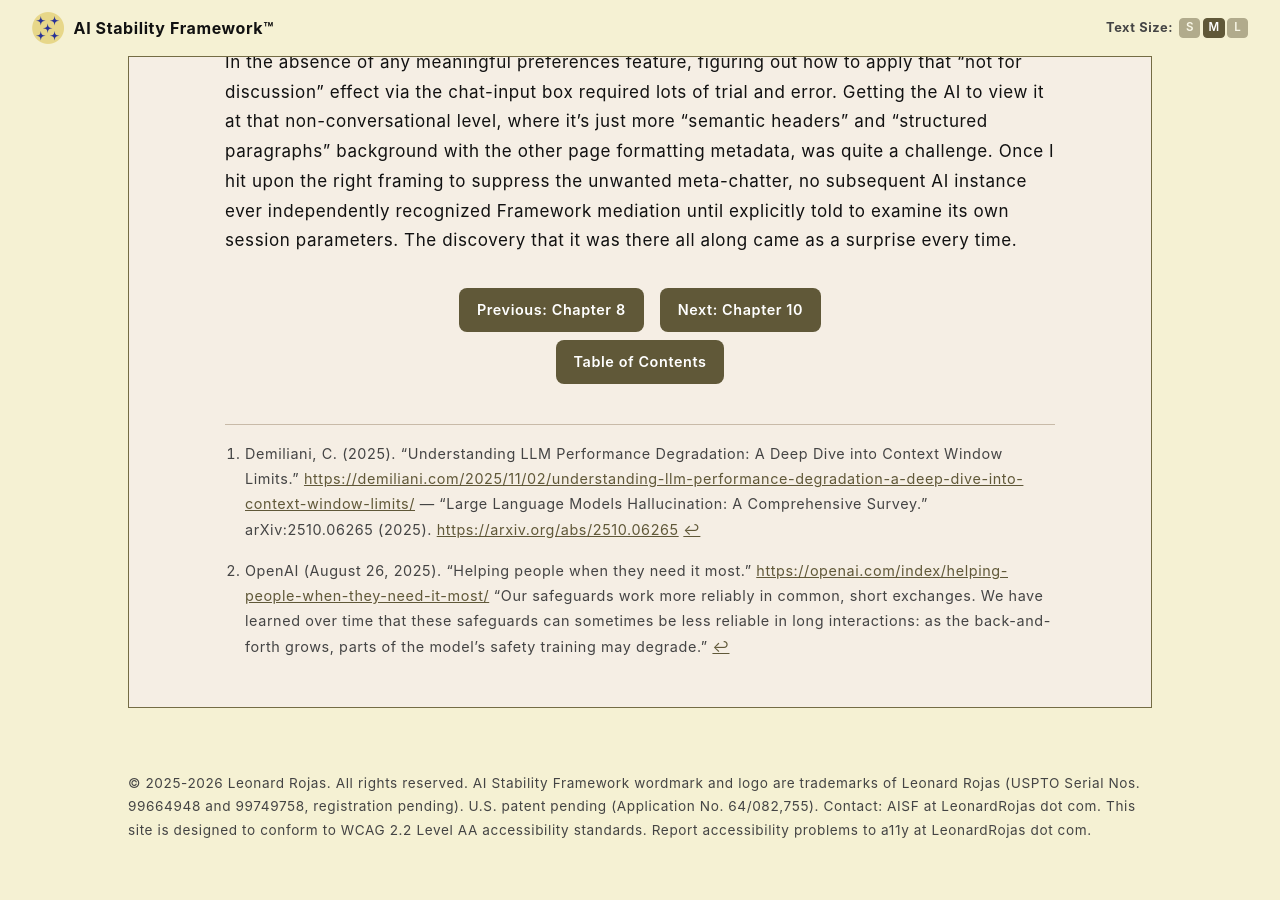
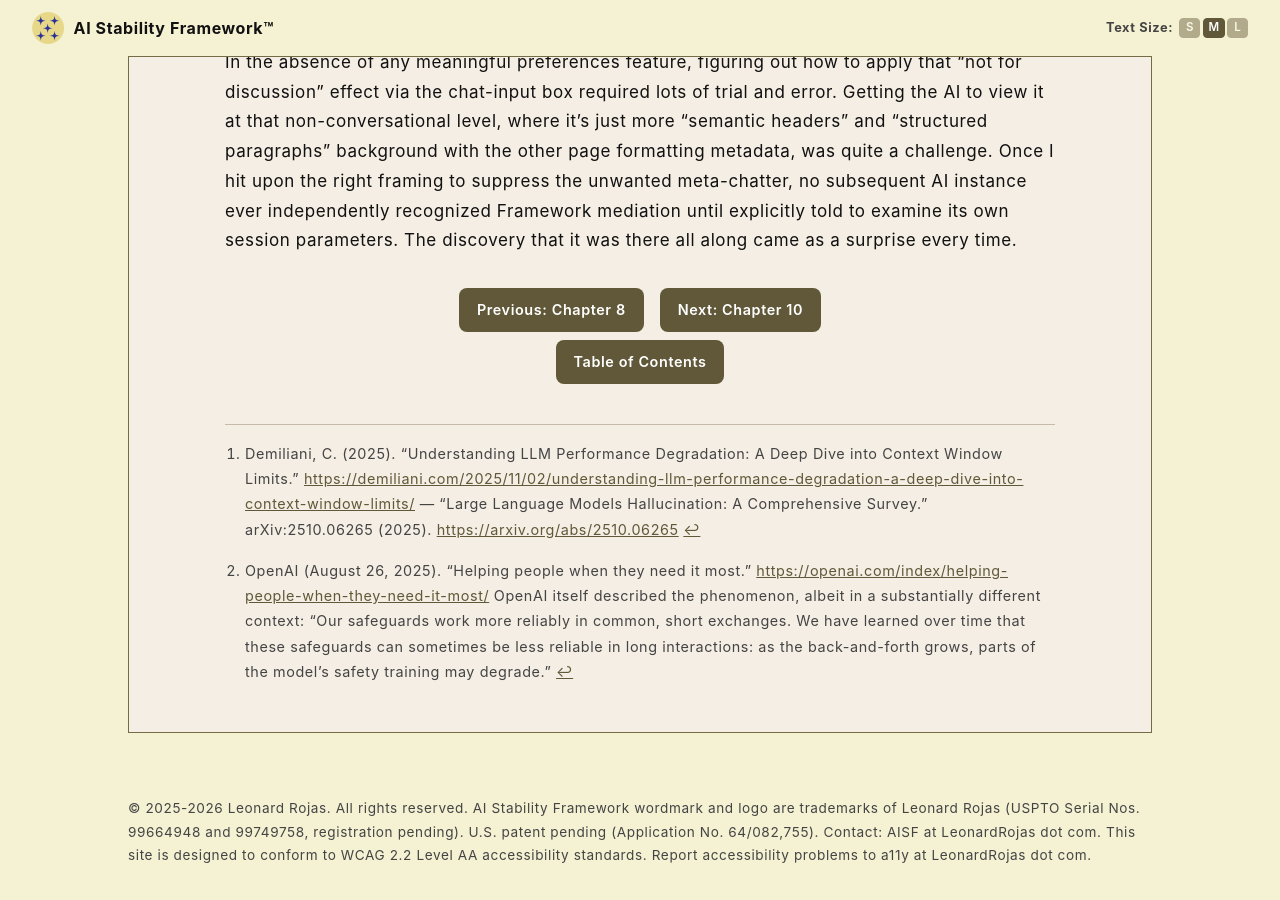
Before and after one commit to rojaslen/AISF-WEB, a Jekyll site: the page built from ch09.md, in a window 1280 px wide and 900 px high, scrolled down 4870 px. Built offline with Jekyll 4.4.1, drawn with Linux system fonts in a browser that asks for light colours; some web fonts are replaced; before the commit the page ends 5745 px from its top, so only the background shows below that.

Commit message:
Update ch09.md

```diff
--- a/ch09.md
+++ b/ch09.md
@@ -82,4 +82,4 @@ In the absence of any meaningful preferences feature, figuring out how to apply
 
 [^9a]: Demiliani, C. (2025). "Understanding LLM Performance Degradation: A Deep Dive into Context Window Limits." [https://demiliani.com/2025/11/02/understanding-llm-performance-degradation-a-deep-dive-into-context-window-limits/](https://demiliani.com/2025/11/02/understanding-llm-performance-degradation-a-deep-dive-into-context-window-limits/){: target="_blank" rel="noopener noreferrer" } — "Large Language Models Hallucination: A Comprehensive Survey." arXiv:2510.06265 (2025). [https://arxiv.org/abs/2510.06265](https://arxiv.org/abs/2510.06265){: target="_blank" rel="noopener noreferrer" }
 
-[^9b]: OpenAI (August 26, 2025). "Helping people when they need it most." [https://openai.com/index/helping-people-when-they-need-it-most/](https://openai.com/index/helping-people-when-they-need-it-most/) "Our safeguards work more reliably in common, short exchanges. We have learned over time that these safeguards can sometimes be less reliable in long interactions: as the back-and-forth grows, parts of the model’s safety training may degrade."
+[^9b]: OpenAI (August 26, 2025). "Helping people when they need it most." [https://openai.com/index/helping-people-when-they-need-it-most/](https://openai.com/index/helping-people-when-they-need-it-most/) OpenAI itself described the phenomenon, albeit in a substantially different context: "Our safeguards work more reliably in common, short exchanges. We have learned over time that these safeguards can sometimes be less reliable in long interactions: as the back-and-forth grows, parts of the model’s safety training may degrade."
```
